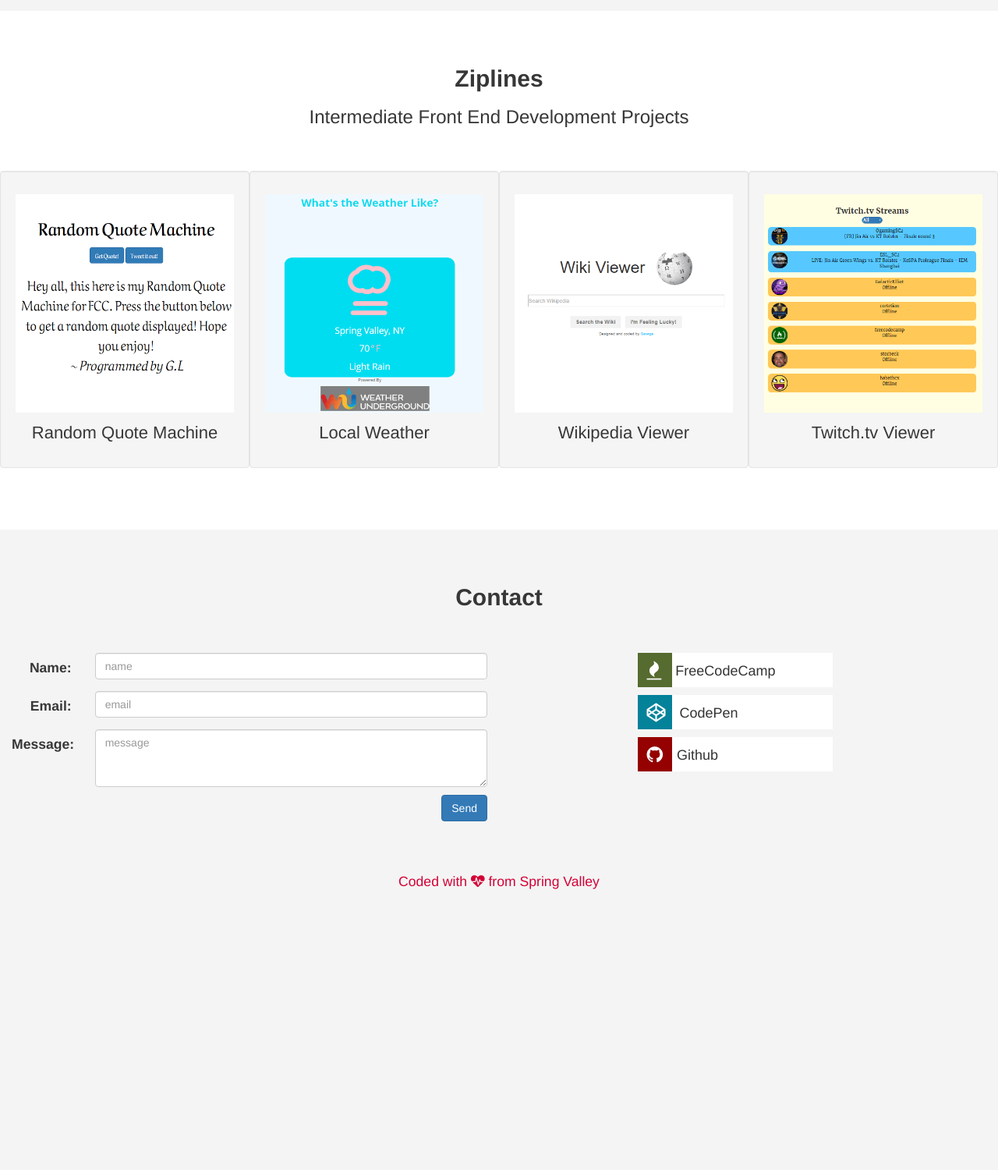
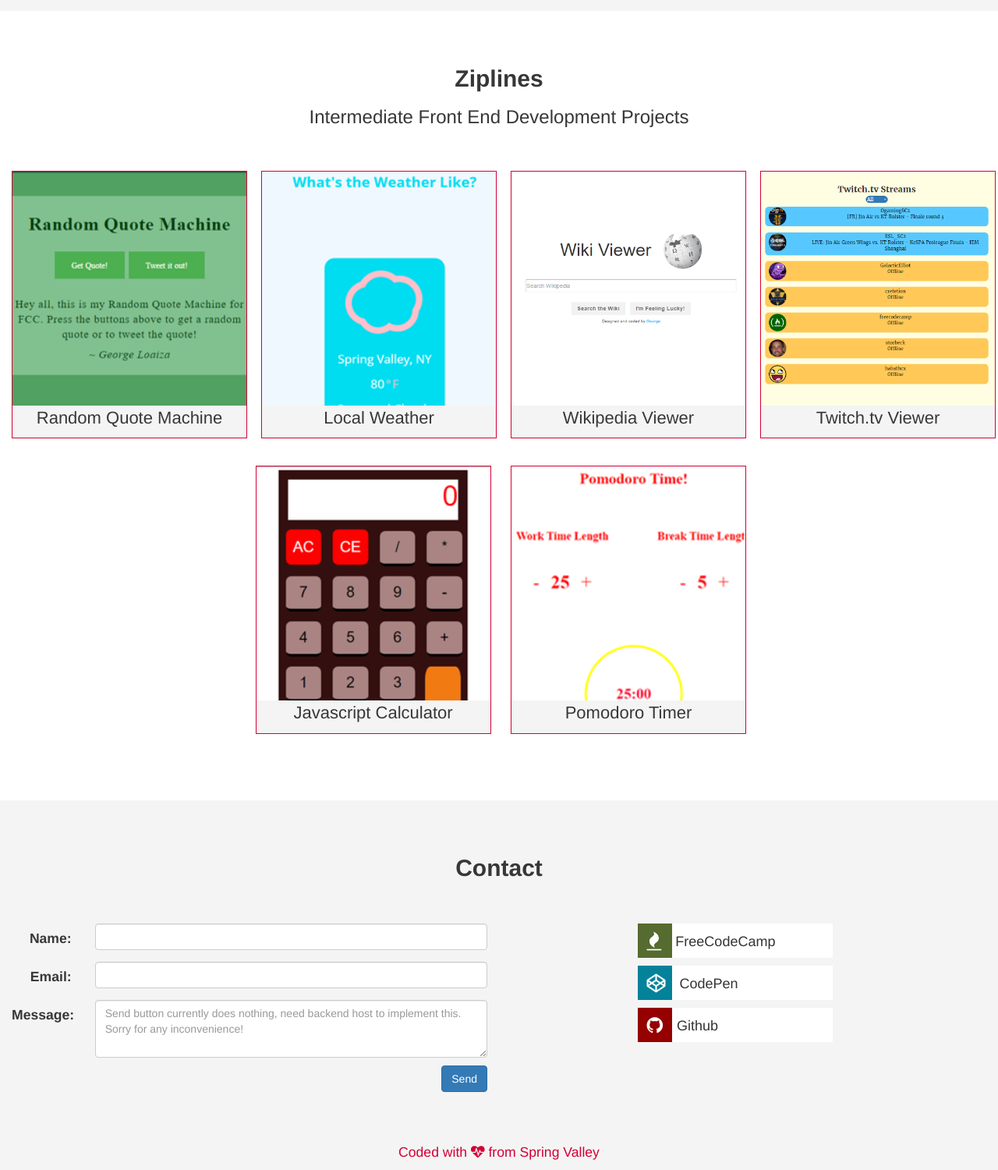
Before and after one commit to loaizageorge/Website, a PHP site: page / in a window 1280 px wide. Shown: the part 1840-3340 px from the top of the page at 78% size. Before the commit the page ends 2980 px from the top, so only its background shows below. Run offline with PHP 8.4, Linux system fonts and the light colour scheme; some libraries are stand-ins or nearby versions.

Commit message:
Update landing page and gallery.

```diff
--- a/css/style.css
+++ b/css/style.css
@@ -54,14 +54,17 @@ p{
 }
 
 
+
+
 /*----------Landing----------*/
 #hero{
 
   background-image: linear-gradient(rgba(0, 0, 0, 0.5), rgba(0, 0, 0, 0.5)),url(/images/desktop-view.jpg);
     /*50% 0 repeat fixed;*/
-  background-size: cover;
+  background-size:cover;
   background-position: center;
   height: 100vh;
+    width: 100%;
 
     /*;
     background-attachment: fixed;*/
@@ -69,16 +72,28 @@ p{
 
 .hero-text{
     left: 0;
-    line-height: 200px;
+    line-height: 100px;
     margin-top: -100px;
     position: absolute;
     text-align: center;
     top: 50%;
     width: 100%;
-
     font-weight: bolder;
 }
 
+#hero button{
+
+    padding: 5px 5px;
+    line-height: 50px;
+    background-color: transparent;
+    border: 3px solid red;
+    border-radius: 25px;
+    color: white;
+}
+
+#hero button:hover{
+    color: #d30035;
+}
 
 /*----------ABOUT----------*/
 #about{
@@ -149,7 +164,54 @@ p{
 
 
 }*/
+.gallery-thumb{
 
+}
+
+.gallery-block{
+    width: 300px;
+    height: 300px;
+    margin: 0px auto 0px auto;
+}
+
+#quote{
+    background-image: url(/images/gallery/random-quote-machine.png);
+    background-size: contain;
+}
+
+#weather{
+    background-image: url(/images/gallery/local-weather.png);
+    background-size: contain;
+}
+
+#wiki{
+    background-image:url(/images/gallery/wiki-viewer-2.png);
+    background-size: contain;
+}
+
+#twitch{
+    background-image: url(/images/gallery/twitch-viewer-2.png);
+    background-size: contain;
+}
+
+#calculator{
+    background-image: url(/images/gallery/calculator.png);
+    background-size: contain;
+    margin-bottom:0px;
+}
+
+#pomodoro{
+    background-image: url(/images/gallery/pomodoro.png);
+    background-size: cover;
+}
+
+.title-block{
+    background-color: #F4F4F4;
+    display: inline-block;
+    border: 1px solid #d30035;
+    margin-bottom: 35px;
+
+}
 
 .well:hover{
     background: rgba(255, 255, 255, 0.5);
--- a/index.html
+++ b/index.html
@@ -5,7 +5,7 @@
     <!-- Basic Page Needs
   –––––––––––––––––––––––––––––––––––––––––––––––––– -->
     <meta charset="utf-8">
-    <title>Your page title here :)</title>
+    <title>Portfolio Page</title>
     <meta name="description" content="">
     <meta name="author" content="">
     <!-- Mobile Specific Metas
@@ -22,16 +22,44 @@
     <link rel="stylesheet" href="css/style.css">
     <!-- Favicon
   –––––––––––––––––––––––––––––––––––––––––––––––––– -->
-    <link rel="icon" type="image/png" href="images/favicon.png"> </head>
+    <link rel="icon" type="image/png" href="images/favicon.png">
+    <!-- SCRIPTS------------------>
+    <script src="https://ajax.googleapis.com/ajax/libs/jquery/1.12.4/jquery.min.js"></script>
+    <script src="http://maxcdn.bootstrapcdn.com/bootstrap/3.3.7/js/bootstrap.min.js"></script>
+</head>
 
 <body>
+    <!-- ––––––––––––––––––––––––NAVIGATION BAR–––––––––––––––––––––– -->
+    <header>
+        <nav class="navbar navbar-inverse navbar-fixed-top">
+            <div class="container-fluid">
+                <div class="navbar-header">
+                    <button type="button" class="navbar-toggle" data-toggle="collapse" data-target="#myNavbar"> <span class="icon-bar"></span> <span class="icon-bar"></span> <span class="icon-bar"></span> </button> <a class="navbar-brand" href="#">George Loaiza</a> </div>
+                <div class="collapse navbar-collapse" id="myNavbar">
+                    <ul class="nav navbar-nav">
+                        <li class="active"><a href="#">Home</a></li>
+                        <li><a href="#about">About Me</a></li>
+                        <li><a href="#gallery">Projects</a></li>
+                        <li><a href="#contact">Contact</a></li>
+                    </ul>
+                </div>
+            </div>
+        </nav>
+    </header>
     <!-- ––––––––––––––––––––––––HERO–––––––––––––––––––––– -->
     <section id="hero">
         <div class="container">
-            <div class="row">
+            <div class="row hold">
                 <div class="col-md-3  .col-md-offset-3 hero-text">
                     <h1>George Loaiza</h1>
-                    <h2>Front End Developer</h2> </div>
+                    <h2>Front End Developer</h2>
+                    <a href="#gallery">
+                        <button type="button">Check out my work!</button>
+                    </a>
+                    <a href="#contact">
+                        <button type="button">Get in touch!</button>
+                    </a>
+                </div>
             </div>
         </div>
     </section>
@@ -73,7 +101,54 @@
                     </div>
                 </div>
             </div>
-            <div class="gallery-pictures">
+            <div class="gallery-thumb">
+                <div class="row">
+                    <div class="col-md-3">
+                        <div class="title-block">
+
+                            <div id="quote" class="gallery-block"> </div><p>Random Quote Machine</p>
+                        </div>
+                    </div>
+                    <div class="col-md-3">
+                        <div class="title-block">
+
+                            <div id="weather" class="gallery-block"> </div><p>Local Weather</p>
+                        </div>
+                    </div>
+                    <div class="col-md-3">
+                        <div class="title-block">
+                        <div id="wiki" class="gallery-block"> </div><p>Wikipedia Viewer</p>
+                    </div></div>
+                    <div class="col-md-3">
+
+                        <div class="title-block">
+                        <div id="twitch" class="gallery-block"> </div>
+                            <p>Twitch.tv Viewer</p>
+                    </div>
+                </div>
+                <div class="row">
+                    <div class="col-md-3 col-md-offset-3">
+                        <div class="title-block">
+                            <div id="calculator" class="gallery-block"></div>
+                            <p>Javascript Calculator</p>
+                        </div>
+                    </div>
+                    <div class="col-md-3">
+                        <div class="title-block">
+
+                            <div id="pomodoro" class="gallery-block"> </div><p>Pomodoro Timer</p>
+                        </div>
+                    </div>
+
+                </div>
+                <!--<div class="col-md-3">
+                        <div class="gallery-block"> </div>
+                    </div>
+                    <div class="col-md-3">
+                        <div class="gallery-block"> </div>
+                    </div>--></div>
+        </div>
+        <!-- <div class="gallery-pictures">
                 <div class="row">
                     <div class="col-md-3 well">
                         <div class="thumb">
@@ -100,8 +175,7 @@
                         </div>
                     </div>
                 </div>
-            </div>
-        </div>
+            </div> --></div>
     </section>
     <!-- ------------------------CONTACT------------------------------->
     <section id="contact">
@@ -114,18 +188,18 @@
                             <div class="form-group">
                                 <label class="col-lg-2 control-label" for="name">Name:</label>
                                 <div class="col-lg-10">
-                                    <input type="text" class="form-control" id="name" placeholder="name"> </div>
+                                    <input type="text" class="form-control" id="name"> </div>
                             </div>
                             <div class="form-group">
                                 <label class="col-lg-2 control-label" for="email">Email:</label>
                                 <div class="col-lg-10">
-                                    <input type="text" class="form-control" id="email" placeholder="email"> </div>
+                                    <input type="text" class="form-control" id="email"> </div>
                             </div>
                             <div class="form-group">
                                 <label class="col-lg-2 control-label" for="message">Message:</label>
                                 <div class="col-lg-10">
-                                    <textarea class="form-control" placeholder="message" id="message" rows="3"></textarea>
-                                    <button class ="btn btn-primary pull-right send-button" type = "submit">Send</button>
+                                    <textarea class="form-control" placeholder="Send button currently does nothing, need backend host to implement this. Sorry for any inconvenience! " id="message" rows="3"></textarea>
+                                    <button class="btn btn-primary pull-right send-button" type="submit">Send</button>
                                 </div>
                             </div>
                         </form>
@@ -134,27 +208,15 @@
                 <div class="col-md-6">
                     <div class="row contact-social">
                         <div class="col-xs-12 buttons">
-                            <div class = "col-xs-12">
-                                <a href="https://www.freecodecamp.com/xchendo" target="_blank" id="freecodecamp" role="button" class="btn btn-default btn-lg freecodecamp-btn">
-                                   <i class="fa fa-fire" aria-hidden="true"></i><span> FreeCodeCamp</span>
-                                </a>
-                           </div>
-
-                           <div class="col-xs-12">
-                                <a href="http://codepen.io/xchendo/" target="_blank" id="codepen" role="button" class="btn btn-default btn-lg codepen-btn">
-                                   <i class="fa fa-codepen" aria-hidden="true"></i><span>CodePen</span>
-                                </a>
-                           </div>
-
                             <div class="col-xs-12">
-                                <a href="https://github.com/xchendo" target="_blank" id="github" role="button" class="btn btn-default btn-lg github-btn">
-                                   <i class="fa fa-github" aria-hidden="true"></i><span> Github</span>
-                                </a>
+                                <a href="https://www.freecodecamp.com/xchendo" target="_blank" id="freecodecamp" role="button" class="btn btn-default btn-lg freecodecamp-btn"> <i class="fa fa-fire" aria-hidden="true"></i><span> FreeCodeCamp</span> </a>
                             </div>
-
-
-
-
+                            <div class="col-xs-12">
+                                <a href="http://codepen.io/xchendo/" target="_blank" id="codepen" role="button" class="btn btn-default btn-lg codepen-btn"> <i class="fa fa-codepen" aria-hidden="true"></i><span>CodePen</span> </a>
+                            </div>
+                            <div class="col-xs-12">
+                                <a href="https://github.com/xchendo" target="_blank" id="github" role="button" class="btn btn-default btn-lg github-btn"> <i class="fa fa-github" aria-hidden="true"></i><span> Github</span> </a>
+                            </div>
                         </div>
                     </div>
                 </div>
@@ -163,7 +225,7 @@
     </section>
     <!-- ------------------------Footer------------------------------->
     <footer>
-        <p>Coded with <i class = "fa fa-heartbeat" aria-hidden="true"></i> from Spring Valley</p>
+        <p>Coded with <i class="fa fa-heartbeat" aria-hidden="true"></i> from Spring Valley</p>
     </footer>
 </body>
 
```
Also changed, not shown: images/gallery/calculator.png (added), images/gallery/local-weather.png (added), images/gallery/pomodoro.png (added), images/gallery/random-quote-machine.png (added), images/gallery/twitch-viewer-2.png (added), images/gallery/wiki-viewer-2.png (added), images/random-quote-machine-2.png (deleted), images/random-quote-machine.png (deleted).
